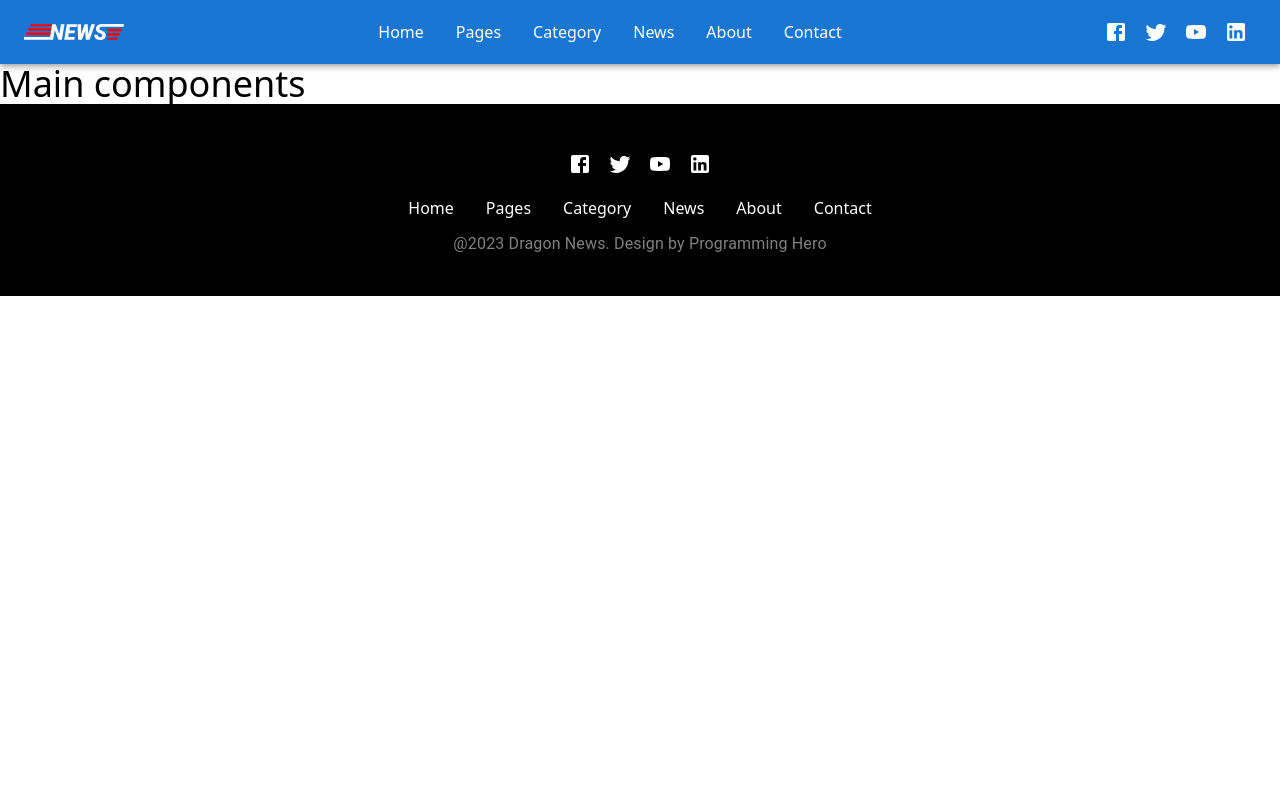
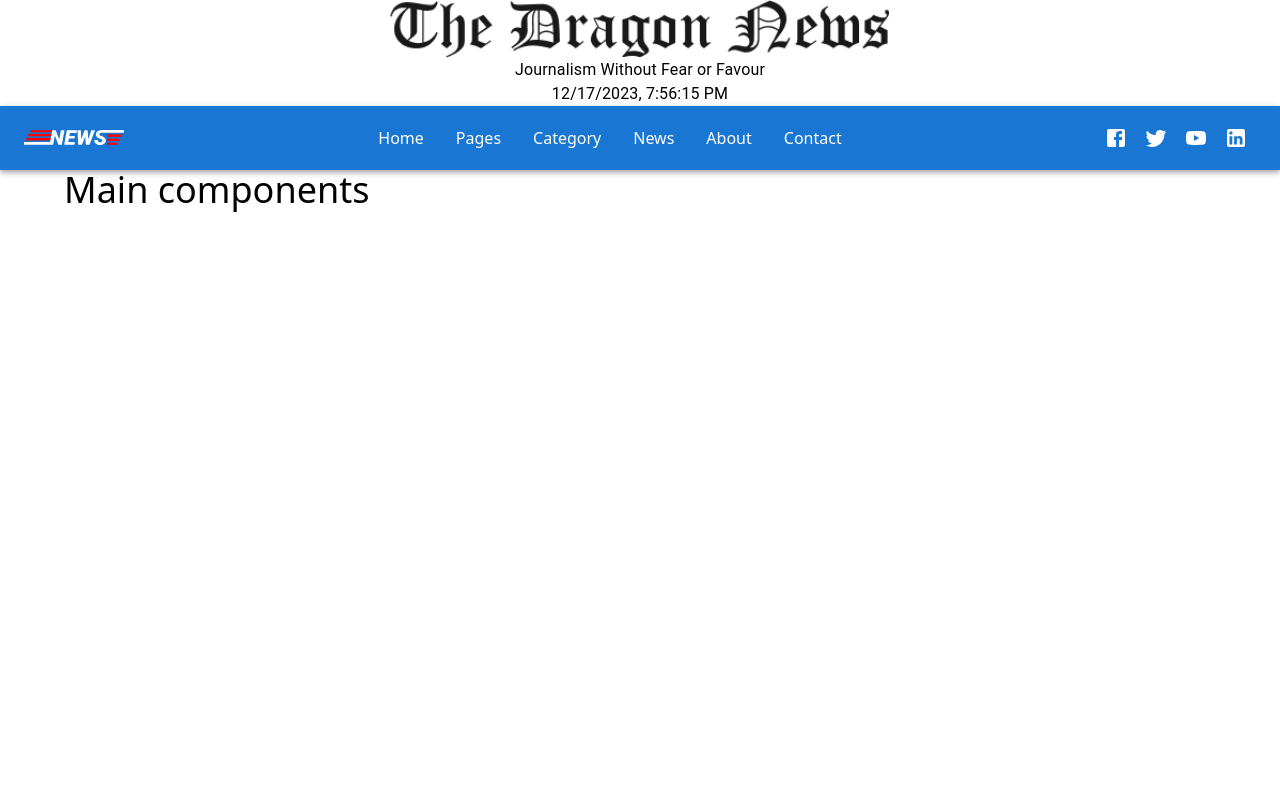
Before and after one commit to tushar-454/the-dragon-news-with-nextjs, a Next.js app: page / in a window 1280 px wide. Shown: the top 800 px of the page. Built offline with nearby package versions, Linux system fonts and the light colour scheme.

Commit message:
header component added in dragon next js project and resuable component done

```diff
--- a/src/app/layout.js
+++ b/src/app/layout.js
@@ -1,5 +1,7 @@
 import Footer from '@/components/shared/Footer';
+import Header from '@/components/shared/Header';
 import Navbar from '@/components/shared/Navbar';
+import { Container } from '@mui/material';
 import './globals.css';
 
 export const metadata = {
@@ -11,8 +13,9 @@ export default function RootLayout({ children }) {
   return (
     <html lang='en'>
       <body>
+        <Header />
         <Navbar />
-        {children}
+        <Container className={'min-h-screen'}>{children}</Container>
         <Footer />
       </body>
     </html>
--- /dev/null
+++ b/src/components/shared/Header.jsx
@@ -0,0 +1,28 @@
+import mainLogo from '@/assets/The Dragon News.png';
+import { Box, Typography } from '@mui/material';
+import Image from 'next/image';
+
+const Header = () => {
+  return (
+    <>
+      <Box className='w-full text-center'>
+        <Image
+          src={mainLogo}
+          width={500}
+          height={500}
+          alt='mainlogo'
+          className='mx-auto'
+        />
+
+        <Typography className='w-full text-center my-2'>
+          Journalism Without Fear or Favour
+        </Typography>
+        <Typography className='w-full text-center'>
+          {new Date().toLocaleString()}
+        </Typography>
+      </Box>
+    </>
+  );
+};
+
+export default Header;
```
Also changed, not shown: src/assets/The Dragon News.png (added), src/assets/The Dragon News.svg (added).
